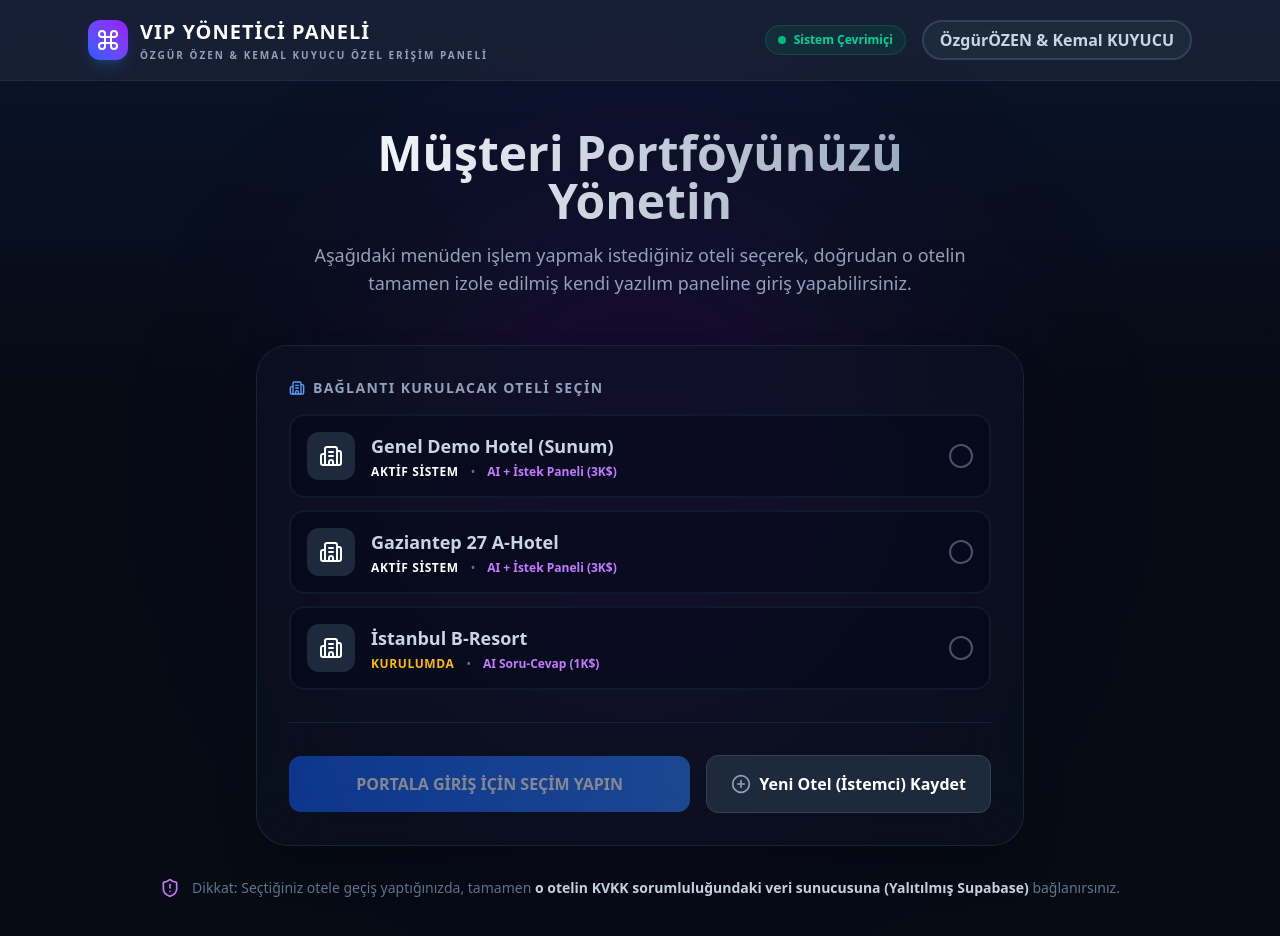
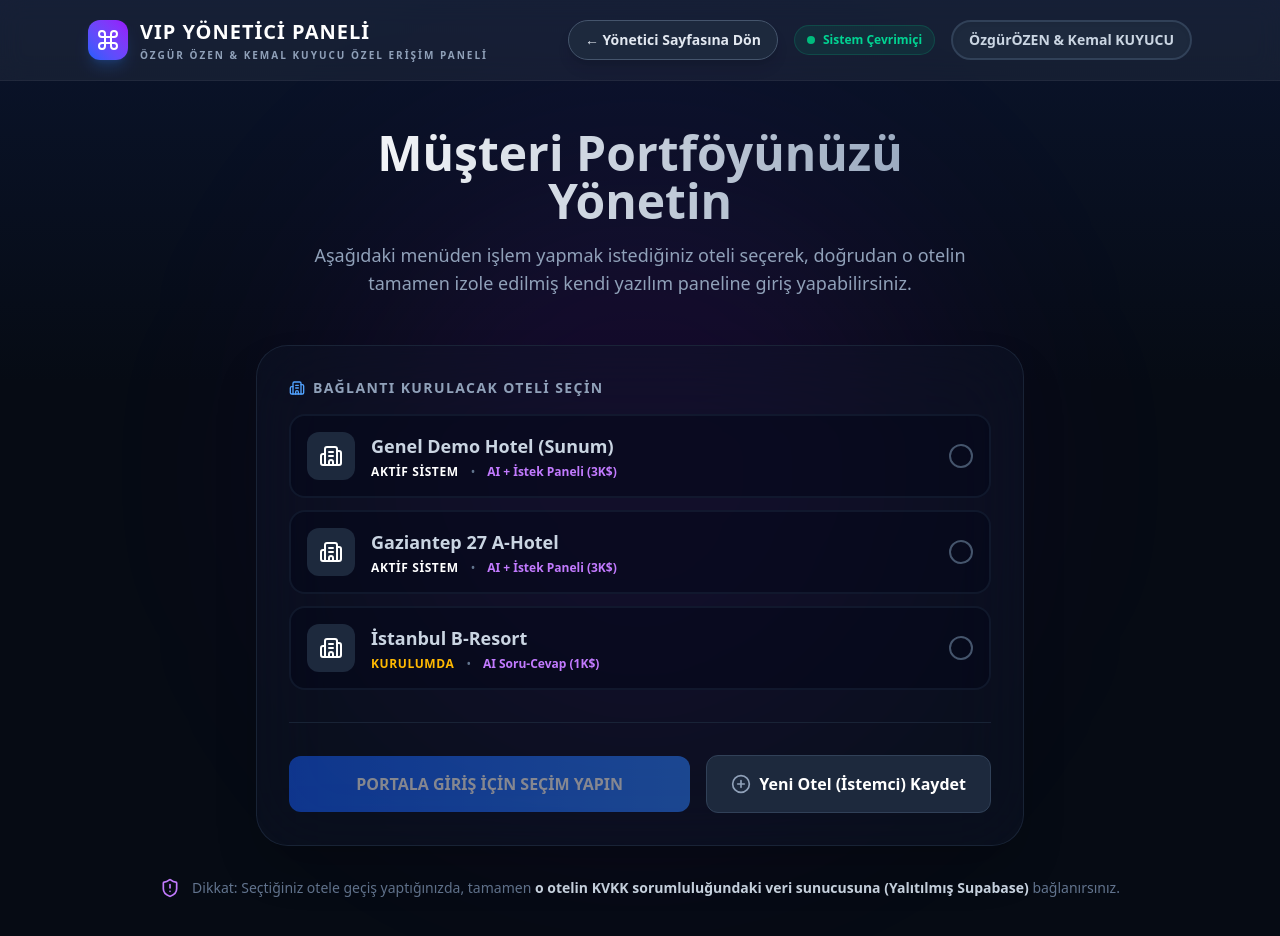
Before and after one commit to qltydigital-hub/HotelGenDigital, a Next.js app in the folder hotel-admin-dashboard/: page /agency-portal in a window 1280 px wide. Shown: the top 936 px of the page. Built offline with nearby package versions, Linux system fonts and the light colour scheme; no server answers; sample sign-in values are in the browser's storage.

Commit message:
Auto-publish: Master Hub sayfasina Yönetici Sayfasina Dön butonu eklendi

```diff
--- a/hotel-admin-dashboard/src/app/agency-portal/page.tsx
+++ b/hotel-admin-dashboard/src/app/agency-portal/page.tsx
@@ -63,12 +63,15 @@ export default function MasterAgencyPortal() {
                         </div>
                     </div>
 
-                    <div className="flex items-center gap-4">
-                        <div className="hidden md:flex items-center gap-2 text-xs font-bold px-3 py-1.5 rounded-full bg-emerald-500/10 border border-emerald-500/20 text-emerald-400">
+                    <div className="flex items-center gap-3 md:gap-4">
+                        <Link href="/admin-panel" className="flex items-center gap-2 text-xs md:text-sm font-bold px-4 h-10 rounded-full bg-slate-800 hover:bg-slate-700 border border-slate-600 text-slate-200 transition-colors shadow-lg">
+                            ← Yönetici Sayfasına Dön
+                        </Link>
+                        <div className="hidden lg:flex items-center gap-2 text-xs font-bold px-3 py-1.5 rounded-full bg-emerald-500/10 border border-emerald-500/20 text-emerald-400">
                             <span className="w-2 h-2 rounded-full bg-emerald-500 animate-pulse"></span>
                             Sistem Çevrimiçi
                         </div>
-                        <div className="h-10 px-4 rounded-full bg-slate-800 border-2 border-slate-700 flex items-center justify-center font-black text-slate-300 text-sm md:text-base whitespace-nowrap shadow-inner">
+                        <div className="hidden md:flex h-10 px-4 rounded-full bg-slate-800 border-2 border-slate-700 flex items-center justify-center font-black text-slate-300 text-sm whitespace-nowrap shadow-inner">
                             ÖzgürÖZEN & Kemal KUYUCU
                         </div>
                     </div>
```
